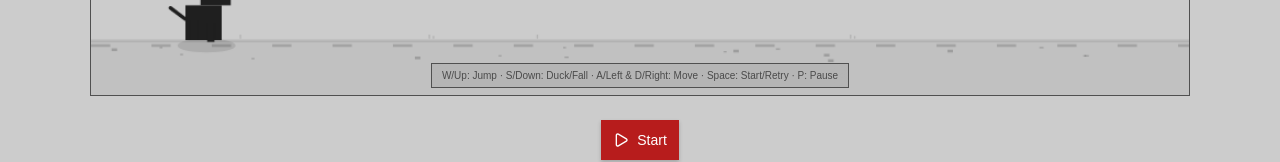
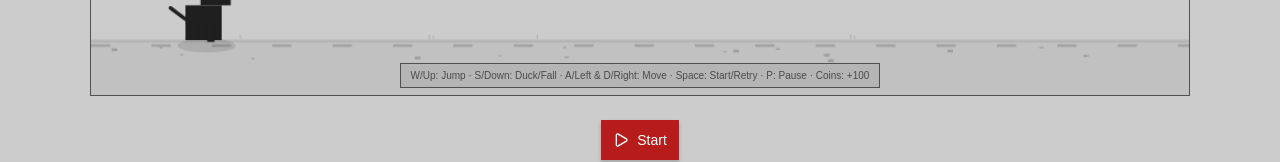
Before and after one commit to C-W-D-Harshit/better-chrome-dino-runner, a React (Vite) app: page / in a window 1280 px wide. Shown: the part 483-645 px from the top of the page. Built offline with nearby package versions, Linux system fonts and the light colour scheme.

Commit message:
Update Game component to include coin collection hint in controls display for enhanced user guidance.

```diff
--- a/src/components/Game/Game.tsx
+++ b/src/components/Game/Game.tsx
@@ -366,7 +366,7 @@ export function Game() {
           <div className="pointer-events-none absolute inset-x-0 bottom-2 flex justify-center">
             <div className="pointer-events-auto rounded-md border border-border bg-popover/70 px-2.5 py-1 text-[10px] text-muted-foreground backdrop-blur">
               <span className="hidden sm:inline">W/Up: Jump · S/Down: Duck/Fall · A/Left & D/Right: Move · </span>
-              <span>Space: Start/Retry · P: Pause</span>
+              <span>Space: Start/Retry · P: Pause · Coins: +100</span>
             </div>
           </div>
 
```
